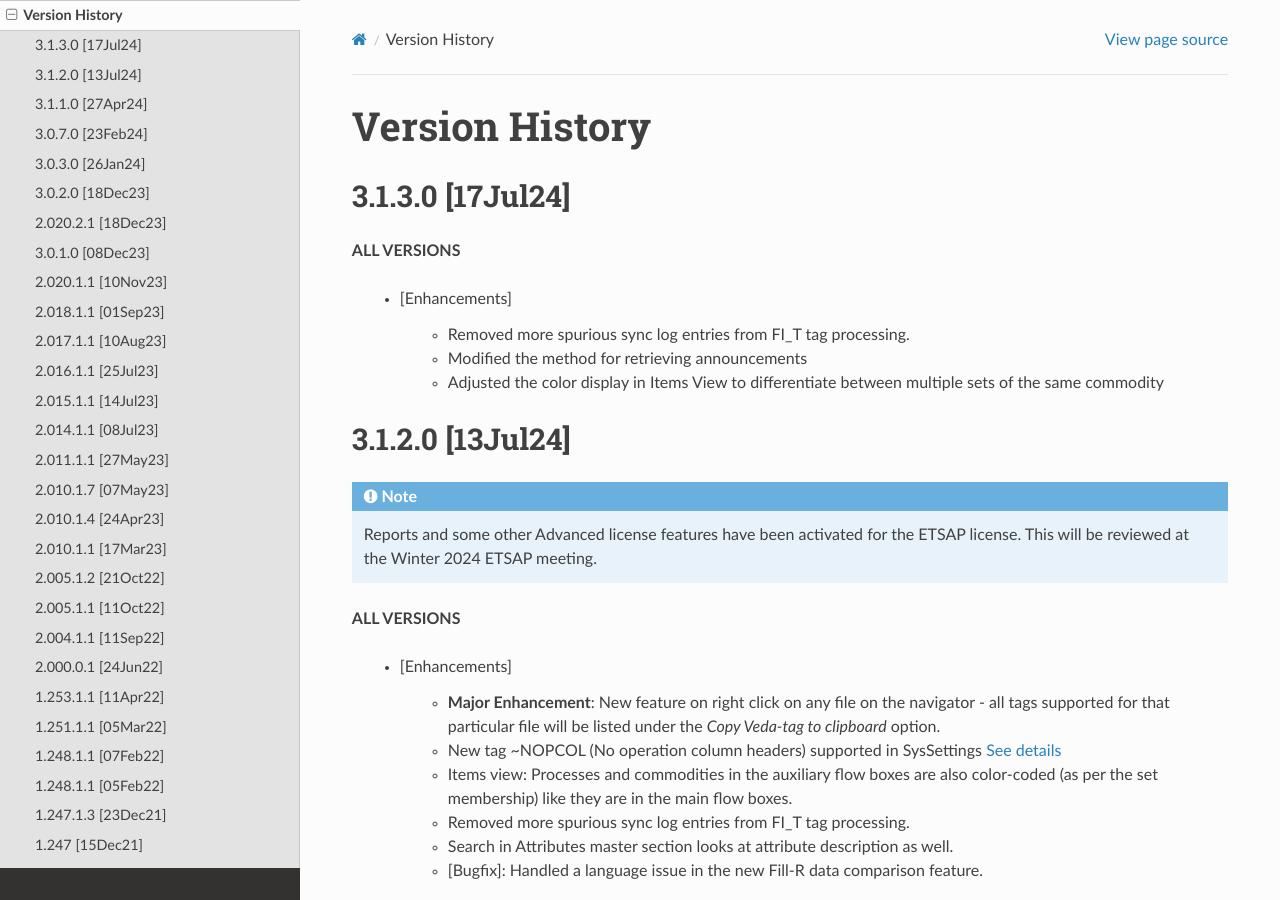
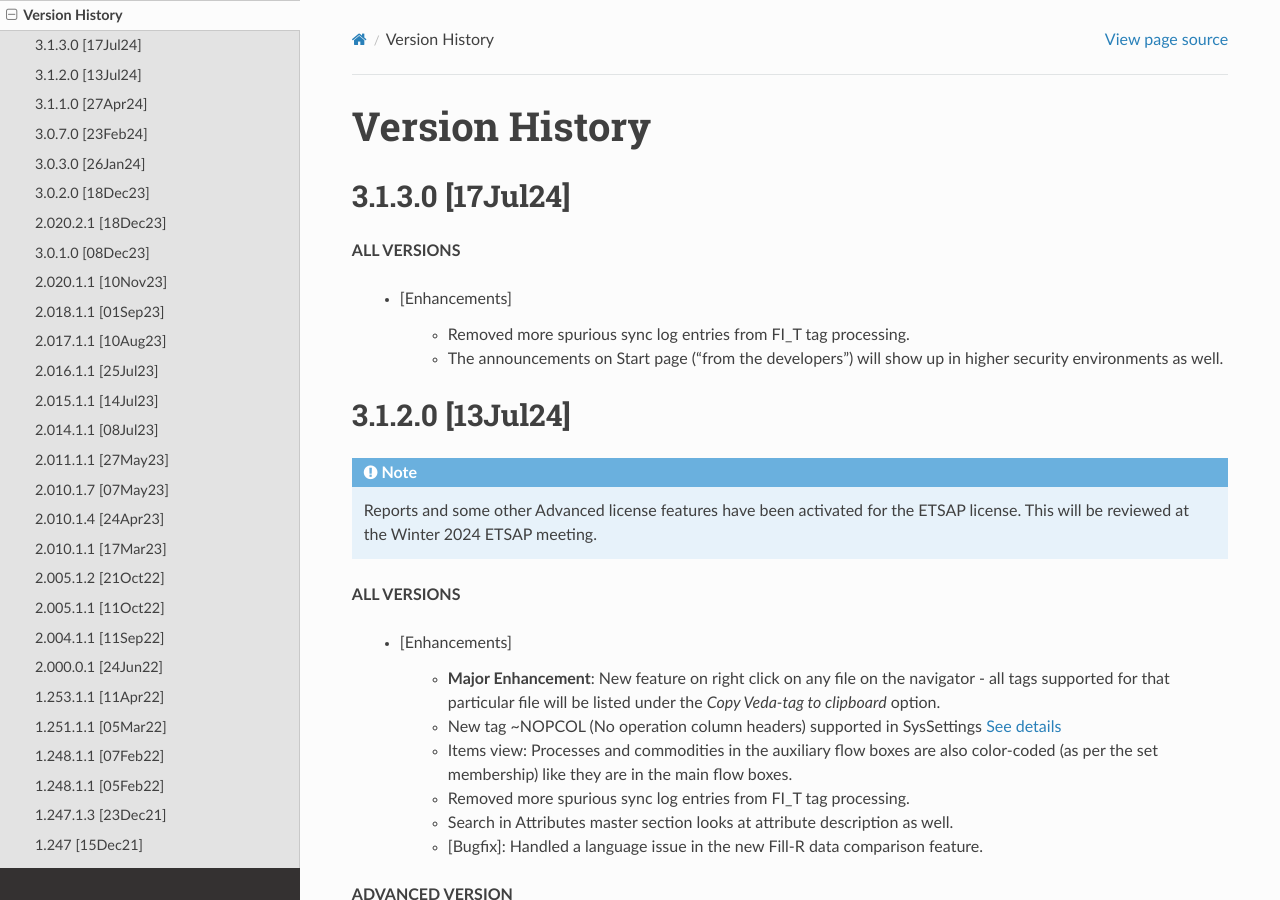
Before and after one commit to kanors-emr/Veda-documentation, a Sphinx documentation site: the page built from docs/source/pages/version_history.rst, in a window 1280 px wide and 900 px high. Built offline with Sphinx 7.4.7 and the Read the Docs theme 2.0.0, drawn with Linux system fonts in a browser that asks for light colours.

Commit message:
no message

```diff
--- a/docs/source/pages/version_history.rst
+++ b/docs/source/pages/version_history.rst
@@ -11,9 +11,7 @@ Version History
     * [Enhancements]
 
         * Removed more spurious sync log entries from FI_T tag processing.
-        * Modified the method for retrieving announcements
-        * Adjusted the color display in Items View to differentiate between multiple sets of the same commodity
-
+        * The announcements on Start page ("from the developers") will show up in higher security environments as well.
 
 3.1.2.0 [13Jul24]
 ^^^^^^^^^^^^^^^^^
```
